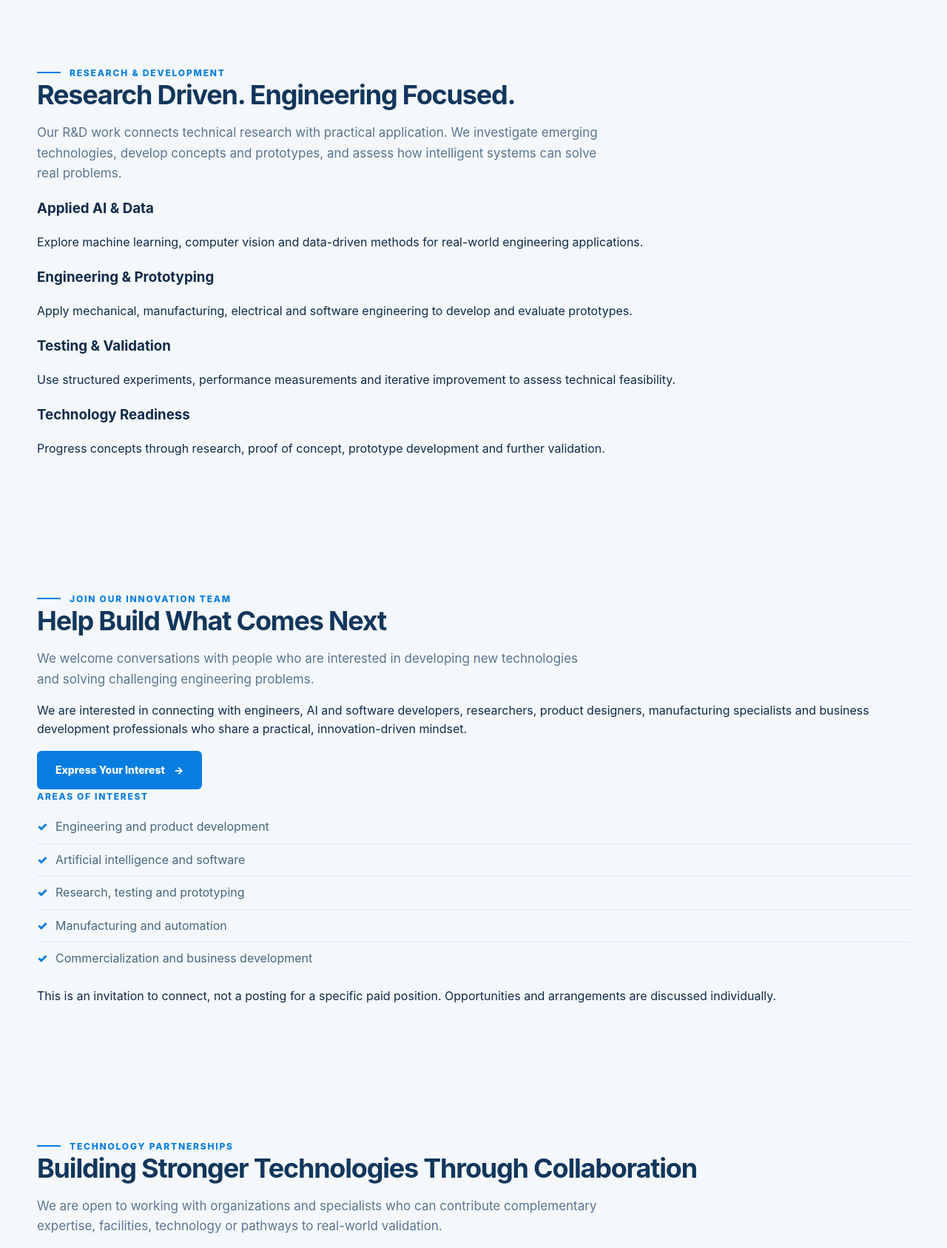
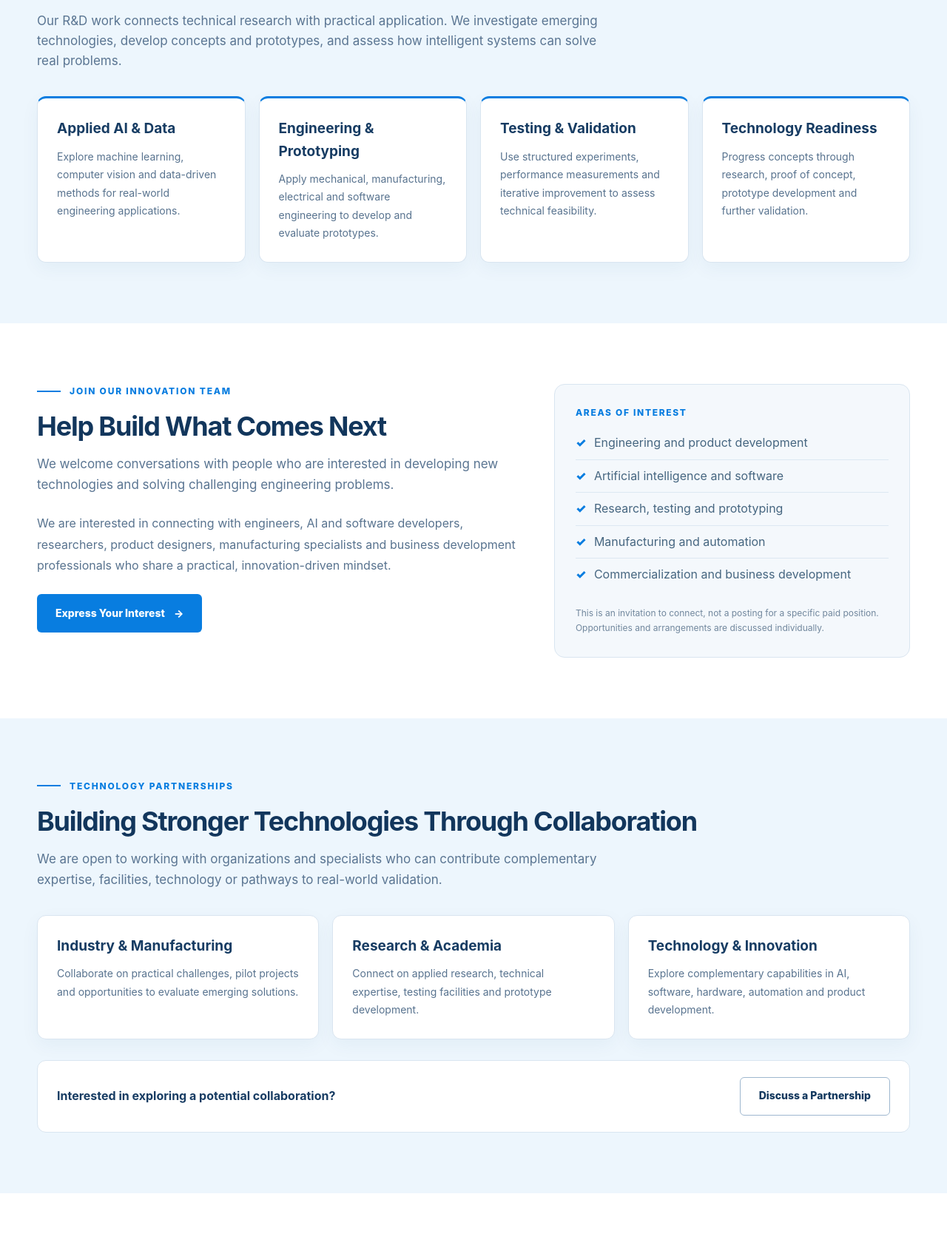
Before and after one commit to thasremax/manunovax-website, a plain HTML site: page index.html in a window 1280 px wide. Shown: the part 3149-4836 px from the top of the page at 74% size. Drawn offline with Linux system fonts and the light colour scheme.

Commit message:
Style innovation, R&D, team and partnership sections

```diff
--- a/styles.css
+++ b/styles.css
@@ -195,3 +195,36 @@ footer{background:#102a47;color:#fff;padding:55px 0 45px}
 .project-progress p{max-width:850px;margin:0 0 25px}
 @media(max-width:850px){.innovation-grid,.project-content{grid-template-columns:1fr}.project-content{gap:28px}}
 @media(max-width:650px){.innovation-grid{grid-template-columns:1fr}.project-hero h1{font-size:39px}.project-hero-inner{padding:32px 0 48px}.back-link{margin-bottom:28px}}
+
+
+/* Innovation, R&D, team, partnership and IP sections */
+.innovation-development-section{background:#fff}
+.development-grid,.research-grid,.partnership-grid,.ip-grid{display:grid;grid-template-columns:repeat(3,minmax(0,1fr));gap:18px;margin-top:34px}
+.development-card,.research-card,.partnership-card,.ip-card{background:#fff;border:1px solid var(--line);border-radius:12px;padding:26px;box-shadow:0 8px 24px rgba(25,70,110,.05)}
+.development-index{display:inline-block;color:#8fc7ef;font-size:32px;font-weight:850;line-height:1;margin-bottom:18px}
+.development-card h3,.research-card h3,.partnership-card h3,.ip-card h3{font-size:19px;color:#173c63;margin:0 0 10px}
+.development-card p,.research-card p,.partnership-card p,.ip-card p{font-size:14px;line-height:1.75;color:#58738f;margin:0}
+.research-section{background:#edf6fd}
+.research-grid{grid-template-columns:repeat(4,minmax(0,1fr))}
+.research-card{border-top:3px solid var(--blue)}
+.join-section{background:#fff}
+.join-layout{display:grid;grid-template-columns:1.15fr .85fr;gap:48px;align-items:start}
+.join-layout h2,.partnership-section h2,.ip-section h2{margin:18px 0}
+.join-copy{color:#58738f;line-height:1.8;margin:24px 0}
+.join-panel{background:#f4f8fc;border:1px solid var(--line);border-radius:14px;padding:28px}
+.join-note{font-size:12px;line-height:1.7;color:#71879d;margin:20px 0 0}
+.partnership-section{background:#edf6fd}
+.partnership-cta{display:flex;align-items:center;justify-content:space-between;gap:20px;margin-top:28px;padding:22px 26px;background:#fff;border:1px solid var(--line);border-radius:12px}
+.partnership-cta p{margin:0;color:#173c63;font-weight:750}
+.ip-section{background:#fff}
+.ip-grid{grid-template-columns:repeat(3,minmax(0,1fr))}
+.ip-card{background:#f7fbff}
+.ip-note{font-size:12px;line-height:1.7;color:#71879d;margin:24px 0 0}
+@media(max-width:850px){
+  .development-grid,.research-grid,.partnership-grid,.ip-grid{grid-template-columns:repeat(2,minmax(0,1fr))}
+  .join-layout{grid-template-columns:1fr}
+}
+@media(max-width:650px){
+  .development-grid,.research-grid,.partnership-grid,.ip-grid{grid-template-columns:1fr}
+  .partnership-cta{align-items:flex-start;flex-direction:column}
+}
```
